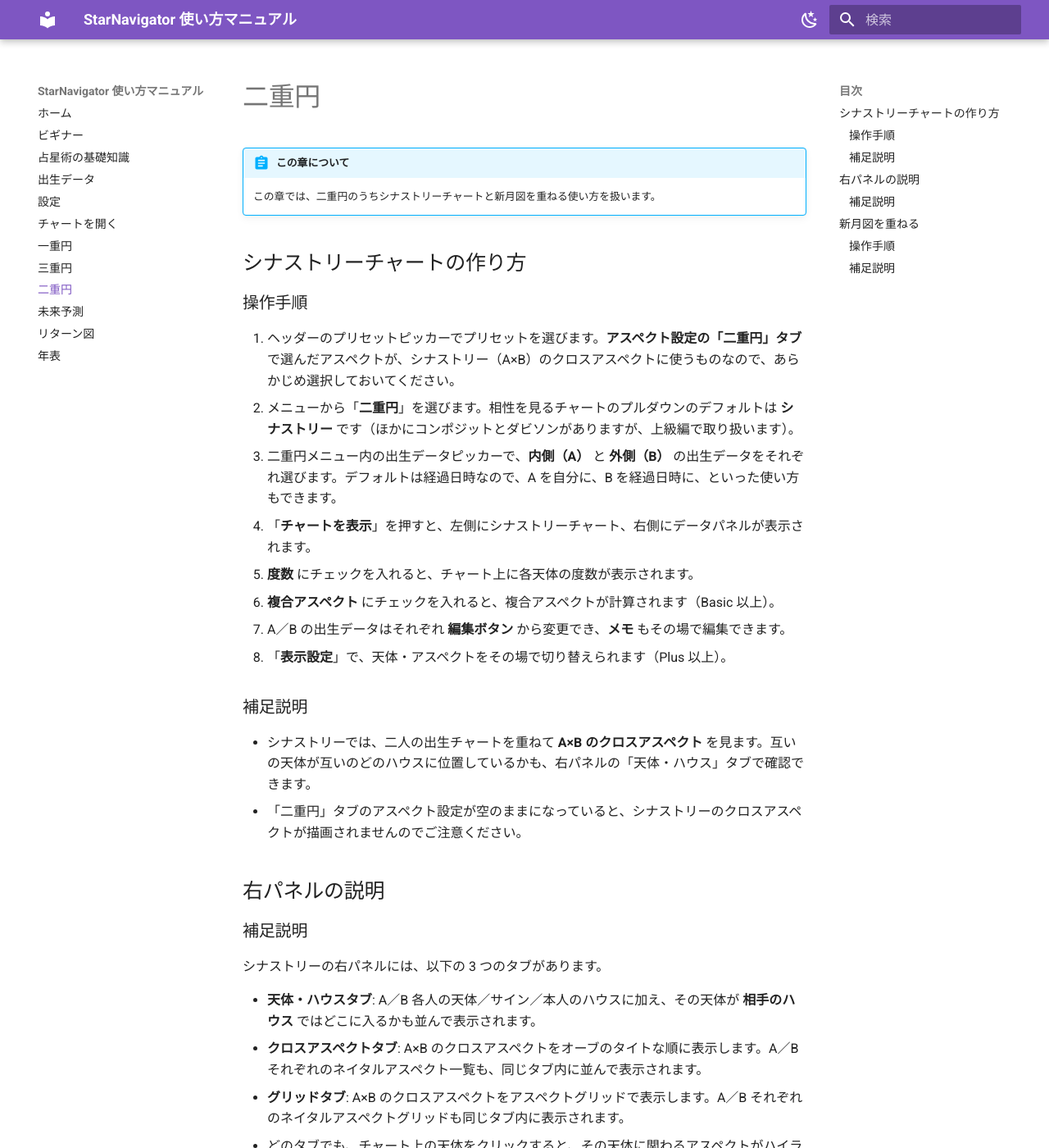
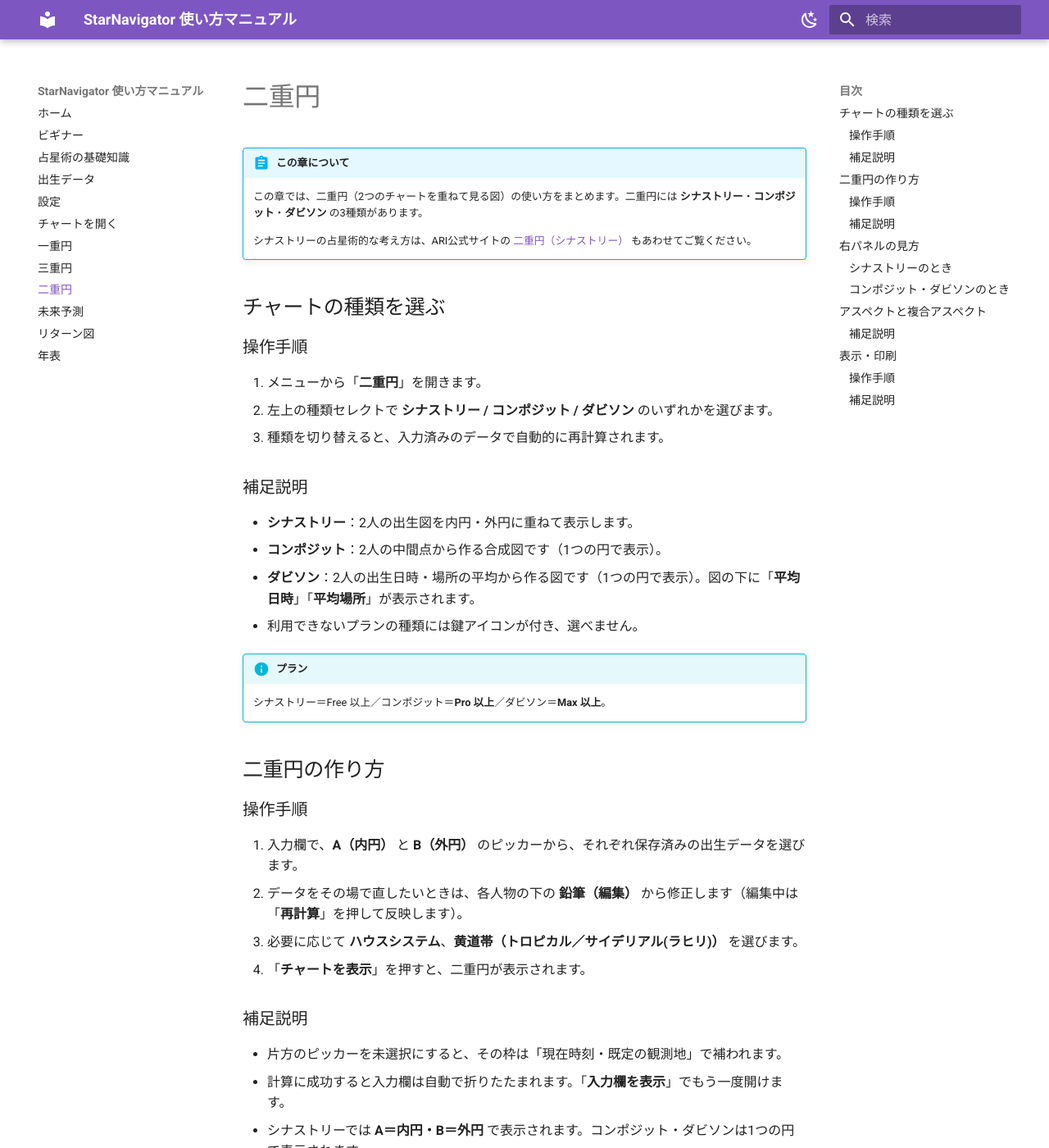
Before and after one commit to KeikoKagawa/starnavi-manual, an MkDocs documentation site: the page built from docs/double-chart.md, in a window 1280 px wide and 1400 px high. Shown: the whole window at 82% size. Built offline with MkDocs 1.6.1 and Material for MkDocs 9.7.7, drawn with Linux system fonts in a browser that asks for light colours; some of the changed text lies outside the part shown.

Commit message:
content(二重円): 完全版に差し替え(シナストリー/コンポジット/ダビソン)
実アプリの二重円ページ(synastryルート)を調査し、3種類のチャート・入力フロー・
右パネル(天体ハウス/クロスアスペクト/グリッド+相性カラー)・複合アスペクト・
表示/印刷・Tier制限(composite=Pro,davison=Max等)を反映。1Day版の独立機能
「新月図を重ねる」は実在しないため、任意時刻を出生データ登録して重ねる操作に修正。
基礎はARI公式/basisへリンク。

Co-Authored-By: Claude Opus 4.8 (1M context) <noreply@anthropic.com>

```diff
--- a/docs/double-chart.md
+++ b/docs/double-chart.md
@@ -1,53 +1,85 @@
 # 二重円
 
 !!! abstract "この章について"
-    この章では、二重円のうちシナストリーチャートと新月図を重ねる使い方を扱います。
+    この章では、二重円（2つのチャートを重ねて見る図）の使い方をまとめます。二重円には **シナストリー**・**コンポジット**・**ダビソン** の3種類があります。
 
-## シナストリーチャートの作り方
+    シナストリーの占星術的な考え方は、ARI公式サイトの [二重円（シナストリー）](https://www.arijp.com/basis/synastry) もあわせてご覧ください。
 
-<!-- 画像さしこみ: シナストリーチャートの作り方 -->
+## チャートの種類を選ぶ
+
+<!-- 画像さしこみ: 二重円 チャート種類の選択 -->
 
 ### 操作手順
 
-1. ヘッダーのプリセットピッカーでプリセットを選びます。**アスペクト設定の「二重円」タブ** で選んだアスペクトが、シナストリー（A×B）のクロスアスペクトに使うものなので、あらかじめ選択しておいてください。
-2. メニューから「**二重円**」を選びます。相性を見るチャートのプルダウンのデフォルトは **シナストリー** です（ほかにコンポジットとダビソンがありますが、上級編で取り扱います）。
-3. 二重円メニュー内の出生データピッカーで、**内側（A）** と **外側（B）** の出生データをそれぞれ選びます。デフォルトは経過日時なので、A を自分に、B を経過日時に、といった使い方もできます。
-4. 「**チャートを表示**」を押すと、左側にシナストリーチャート、右側にデータパネルが表示されます。
-5. **度数** にチェックを入れると、チャート上に各天体の度数が表示されます。
-6. **複合アスペクト** にチェックを入れると、複合アスペクトが計算されます（Basic 以上）。
-7. A／B の出生データはそれぞれ **編集ボタン** から変更でき、**メモ** もその場で編集できます。
-8. 「**表示設定**」で、天体・アスペクトをその場で切り替えられます（Plus 以上）。
+1. メニューから「**二重円**」を開きます。
+2. 左上の種類セレクトで **シナストリー / コンポジット / ダビソン** のいずれかを選びます。
+3. 種類を切り替えると、入力済みのデータで自動的に再計算されます。
 
 ### 補足説明
 
-- シナストリーでは、二人の出生チャートを重ねて **A×B のクロスアスペクト** を見ます。互いの天体が互いのどのハウスに位置しているかも、右パネルの「天体・ハウス」タブで確認できます。
-- 「二重円」タブのアスペクト設定が空のままになっていると、シナストリーのクロスアスペクトが描画されませんのでご注意ください。
+- **シナストリー**：2人の出生図を内円・外円に重ねて表示します。
+- **コンポジット**：2人の中間点から作る合成図です（1つの円で表示）。
+- **ダビソン**：2人の出生日時・場所の平均から作る図です（1つの円で表示）。図の下に「**平均日時**」「**平均場所**」が表示されます。
+- 利用できないプランの種類には鍵アイコンが付き、選べません。
 
-## 右パネルの説明
+!!! info "プラン"
+    シナストリー＝Free 以上／コンポジット＝**Pro 以上**／ダビソン＝**Max 以上**。
 
-<!-- 画像さしこみ: 右パネルの説明 -->
+## 二重円の作り方
+
+<!-- 画像さしこみ: 二重円 入力欄 -->
+
+### 操作手順
+
+1. 入力欄で、**A（内円）** と **B（外円）** のピッカーから、それぞれ保存済みの出生データを選びます。
+2. データをその場で直したいときは、各人物の下の **鉛筆（編集）** から修正します（編集中は「**再計算**」を押して反映します）。
+3. 必要に応じて **ハウスシステム**、**黄道帯（トロピカル／サイデリアル(ラヒリ)）** を選びます。
+4. 「**チャートを表示**」を押すと、二重円が表示されます。
 
 ### 補足説明
 
-シナストリーの右パネルには、以下の 3 つのタブがあります。
+- 片方のピッカーを未選択にすると、その枠は「現在時刻・既定の観測地」で補われます。
+- 計算に成功すると入力欄は自動で折りたたまれます。「**入力欄を表示**」でもう一度開けます。
+- シナストリーでは **A＝内円・B＝外円** で表示されます。コンポジット・ダビソンは1つの円で表示されます。
+- **新月図など任意の時刻の図を重ねたいとき**は、その日時・場所を **出生データとして登録**し（[出生データ](birth-data.md) 参照）、A または B に選んで重ねます。
 
-- **天体・ハウスタブ**: A／B 各人の天体／サイン／本人のハウスに加え、その天体が **相手のハウス** ではどこに入るかも並んで表示されます。
-- **クロスアスペクトタブ**: A×B のクロスアスペクトをオーブのタイトな順に表示します。A／B それぞれのネイタルアスペクト一覧も、同じタブ内に並んで表示されます。
-- **グリッドタブ**: A×B のクロスアスペクトをアスペクトグリッドで表示します。A／B それぞれのネイタルアスペクトグリッドも同じタブ内に表示されます。
-- どのタブでも、チャート上の天体をクリックすると、その天体に関わるアスペクトがハイライトされます。
+## 右パネルの見方
 
-## 新月図を重ねる
+<!-- 画像さしこみ: 二重円 右パネル -->
 
-<!-- 画像さしこみ: 新月図を重ねる -->
+### シナストリーのとき
+
+- **天体・ハウス** タブ：A・Bそれぞれの天体一覧。「**在住ハウス**」＝自分の図でのハウス、「**相手のハウス**」＝相手の図に入るハウスを表示します（見出しは「A (内円)」「B (外円)」）。
+- **クロスアスペクト** タブ：「**A × B クロスアスペクト**」「**A さん ネイタル**」「**B さん ネイタル**」の3区分で、天体・アスペクト・**オーブ**・キーワードを表示します。キーワードはクリックで全文が開きます（オーブが1度以内は太字）。
+- **グリッド** タブ：A×B のクロスグリッド（相性カラー）と、A・B 各自のネイタルグリッドを表示します。クロスグリッドの向きは「**A ↓ B →**」。下に **相性カラー凡例**（ARI独自・オーブ5度以内）＝ 赤＝強い緊張／オレンジ＝課題／青＝調和 が付きます。
+
+### コンポジット・ダビソンのとき
+
+- **天体／ハウス／アスペクト／分析** の4タブ（一重円と同じ構成）で表示されます。
+
+## アスペクトと複合アスペクト
+
+<!-- 画像さしこみ: 二重円 アスペクト -->
+
+### 補足説明
+
+- 円盤には、A×B のクロスアスペクト線と、A同士・B同士のアスペクト線が描かれます（設定のオン/オフ・オーブに従い、広いオーブは点線になります）。
+- **複合アスペクト**：チェックボックス「**複合アスペクト**」をオンにすると、A＋B の複合パターンを計算して表示します（**Basic プラン以上**。計算に少し時間がかかるので、必要なときだけオンにしてください）。
+- 天体をクリックすると、その天体のアスペクト一覧がポップアップし、**接近中／分離中** も表示されます（内円A＝赤、外円B＝青のバッジ）。**ASC・MC** などのアングルもクリックできます。
+- アスペクトの基礎は、ARI公式サイトの [アスペクト](https://www.arijp.com/basis/aspect) もご覧ください。
+
+## 表示・印刷
+
+<!-- 画像さしこみ: 二重円 表示オプション -->
 
 ### 操作手順
 
-1. チャートメニューから「**二重円**」を選びます。
-2. **内側（A）** に出生データを選びます。
-3. **外側（B）** では **天文イベント** から「**新月図**」などを選びます。
-4. 「**チャートを表示**」を押します。
-5. A の出生データに、B で選んだ新月図などが重なったチャートが表示されます。
+1. 「**度数**」にチェックを入れると、円盤に各天体の度数が表示されます。
+2. 「**印刷**」ボタンで、チャートとデータを印刷できます（**Basic プラン以上**）。
+3. 円盤をクリックすると拡大表示になり、拡大画面から「**PNG**」で画像を保存できます（PNG保存は **Basic プラン以上**）。
 
 ### 補足説明
 
-- 新月や満月のテーマが、個人の出生図にどう重なるかを見るのに便利な使い方です。
+- **クイック設定** ボタンから、その場で表示天体・アスペクトを調整できます（**Plus プラン以上**）。
+- 「**小惑星・感受点を表示**」は、Free／ゲスト向けの簡易切り替えです（Basic 以上は設定画面で管理します）。
+- 度数の表記（10進／度分）は、設定の度数モードに従います。
```
